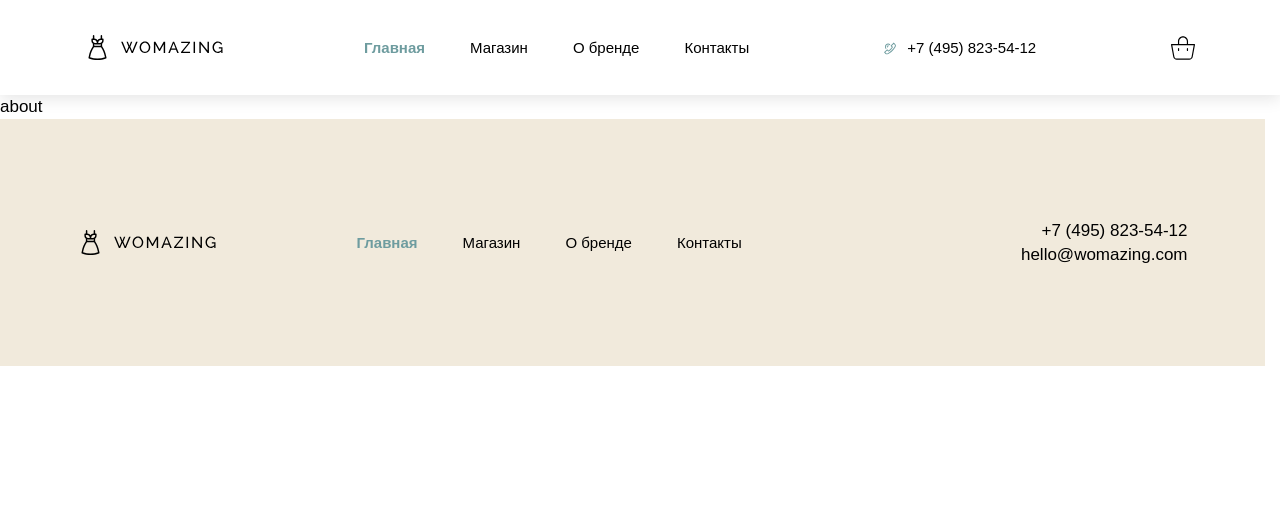
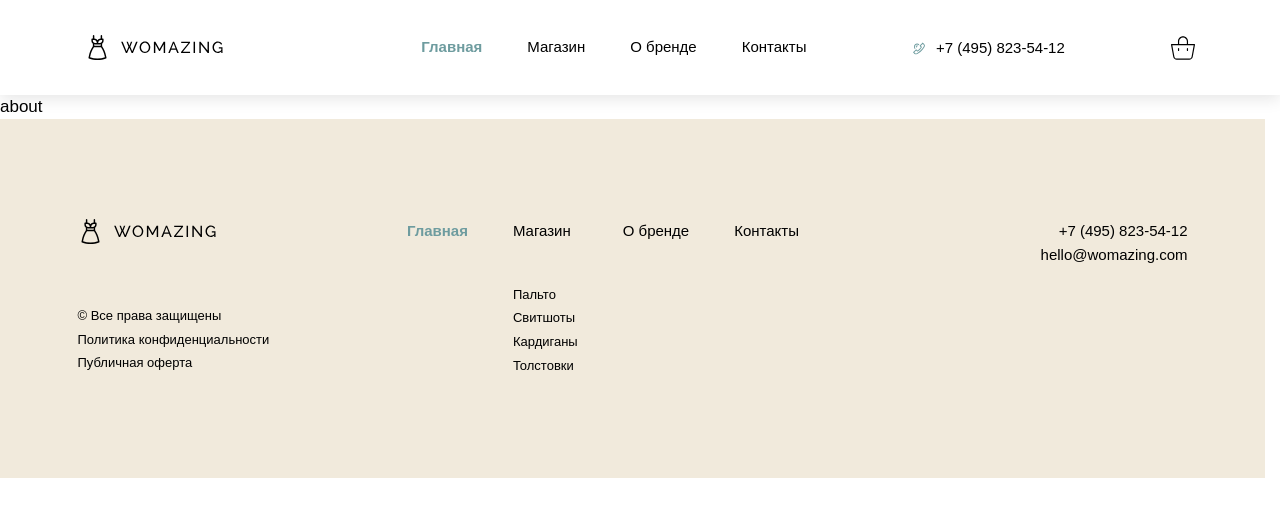
Before and after one commit to katsu-w/womazing, a React (Vite) app: page /about in a window 1280 px wide. Shown: the top 516 px of the page. Built offline with nearby package versions, Linux system fonts and the light colour scheme.

Commit message:
refactored + finished navbar component

```diff
--- a/src/components/Footer/Footer.scss
+++ b/src/components/Footer/Footer.scss
@@ -3,6 +3,7 @@
 .footer {
 	background-color: var(--section-color);
 	padding: rem(100) 0;
+	font-size: rem(15);
 
 	&-inner {
 		display: flex;
--- a/src/components/Footer/Footer.tsx
+++ b/src/components/Footer/Footer.tsx
@@ -7,7 +7,7 @@ export function Footer() {
 		<footer className="footer">
 			<div className="container">
 				<div className="footer-inner">
-					<NavBar />
+					<NavBar parent="footer" />
 					<div className="footer__contacts">
 						<a href="tel:+74958235412"
 						   className="phone"
--- a/src/components/Header/Header.tsx
+++ b/src/components/Header/Header.tsx
@@ -6,7 +6,7 @@ export const Header: FC = () => {
     return (
 	    <header className="header">
 		    <div className="container">
-			    <NavBar />
+			    <NavBar parent="header" />
 			    <div className="header__phone-wrapper">
 				    <img src="/telephone-icon.svg" width={14.45} alt=""/>
 				    <a href="tel:+74958235412"
--- a/src/components/UI/NavBar/NavBar.scss
+++ b/src/components/UI/NavBar/NavBar.scss
@@ -3,13 +3,36 @@
 .nav {
 	display: flex;
 	justify-content: space-between;
-	align-items: center;
-	gap: rem(140);
+	align-items: flex-start;
+	width: 65%;
 	font-size: rem(15);
 	font-weight: 400;
 
+	.brand-wrapper {
+		display: inline-flex;
+		flex-direction: column;
+		justify-content: space-between;
+		gap: rem(60);
+	}
+
+	.copyright {
+		display: flex;
+		flex-direction: column;
+
+		&, small {
+			font-size: rem(13);
+		}
+	}
+
 	&__item {
 		color: var(--color-dark);
+	}
+
+	&__sub-item {
+		display: flex;
+		flex-direction: column;
+		font-size: rem(13);
+		margin-top: rem(40);
 	}
 
 	&__list {
--- a/src/components/UI/NavBar/NavBar.tsx
+++ b/src/components/UI/NavBar/NavBar.tsx
@@ -1,34 +1,71 @@
 import './NavBar.scss';
 import {Link} from "react-router";
 
-export function NavBar() {
+type PropType = {
+	parent: 'footer' | 'header'
+}
+
+export function NavBar({ parent }: PropType) {
 
 	return (
-		<nav className="nav header__nav">
-			<Link to="/" className="logo header__logo">
+		<nav className="nav">
+			<div className="brand-wrapper">
+				<Link to="/" className="logo">
 					<img src="/logo.svg"
 					     alt="Womazing"
 					     width="139"
 					     height="25"
 					/>
 				</Link>
-			<ul className="nav__list header__nav__list">
-				<li className="nav__item header__nav__item active">
+				{
+					parent === 'footer' ?
+						<div className="copyright">
+							<small className="copyright__text">&copy; Все права защищены</small>
+							<a
+								className="copyright__link"
+								href="/"
+							>
+								Политика конфиденциальности
+							</a>
+							<a
+								className="copyright__link"
+								href="/"
+							>
+								Публичная оферта
+							</a>
+						</div>
+						:
+						null
+				}
+			</div>
+			<ul className="nav__list">
+				<li className="nav__item active">
 					<Link to="/">
 						Главная
 					</Link>
 				</li>
-				<li className="nav__item header__nav-item">
+				<li className="nav__item">
 					<Link to="/shop">
 						Магазин
 					</Link>
+					{
+						parent === 'footer' ?
+							<div className="nav__sub-item">
+								<Link to="/shop?coats">Пальто</Link>
+								<Link to="/shop?sweatshirts">Свитшоты</Link>
+								<Link to="/shop?cardigans">Кардиганы</Link>
+								<Link to="/shop?fatshirts">Толстовки</Link>
+							</div>
+							:
+							null
+					}
 				</li>
-				<li className="nav__item header__nav-item">
+				<li className="nav__item">
 					<Link to="/about">
 						О бренде
 					</Link>
 				</li>
-				<li className="nav__item header__nav-item">
+				<li className="nav__item">
 					<Link to="/contacts">
 						Контакты
 					</Link>
```
Lines whose indentation alone changed are shown as unchanged.
